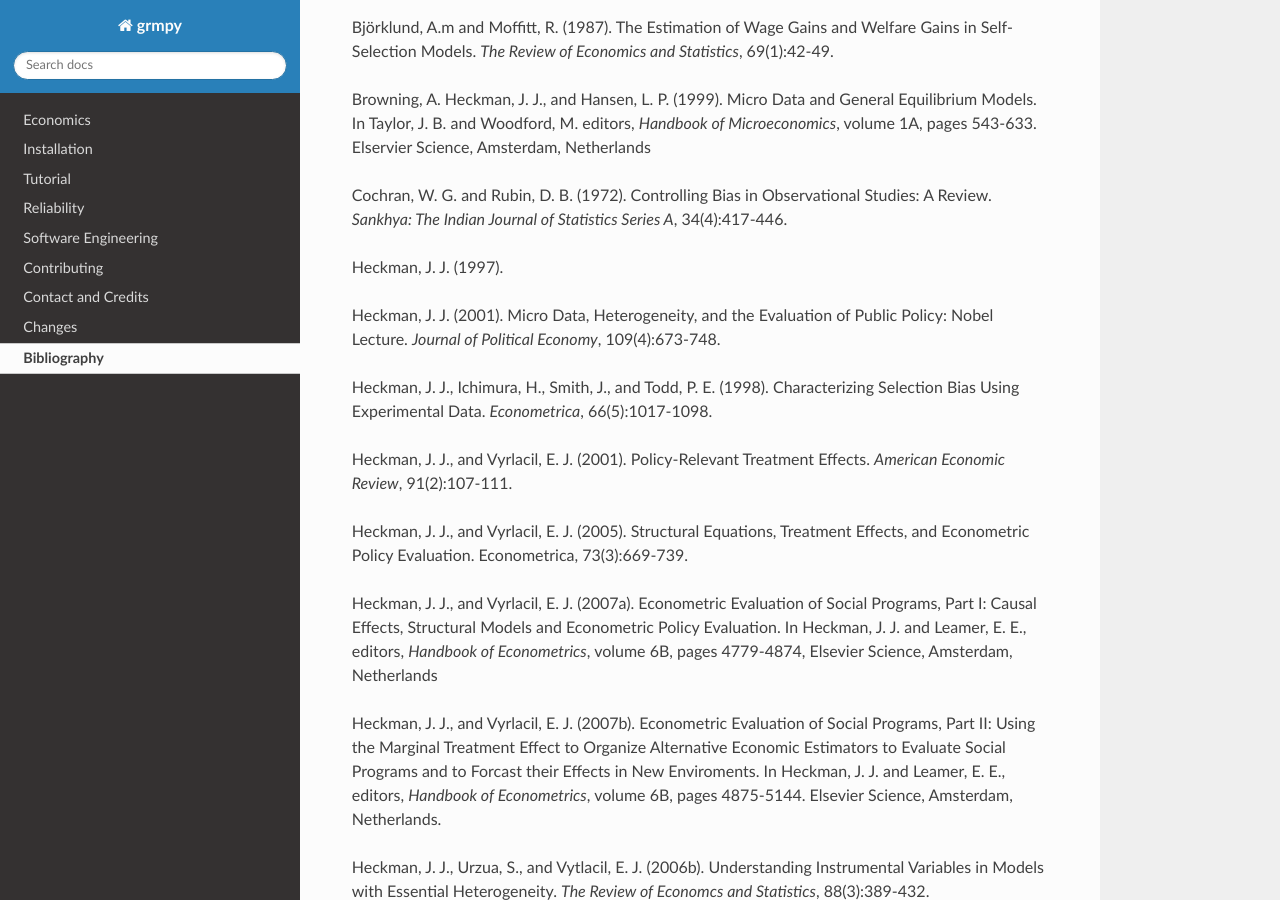
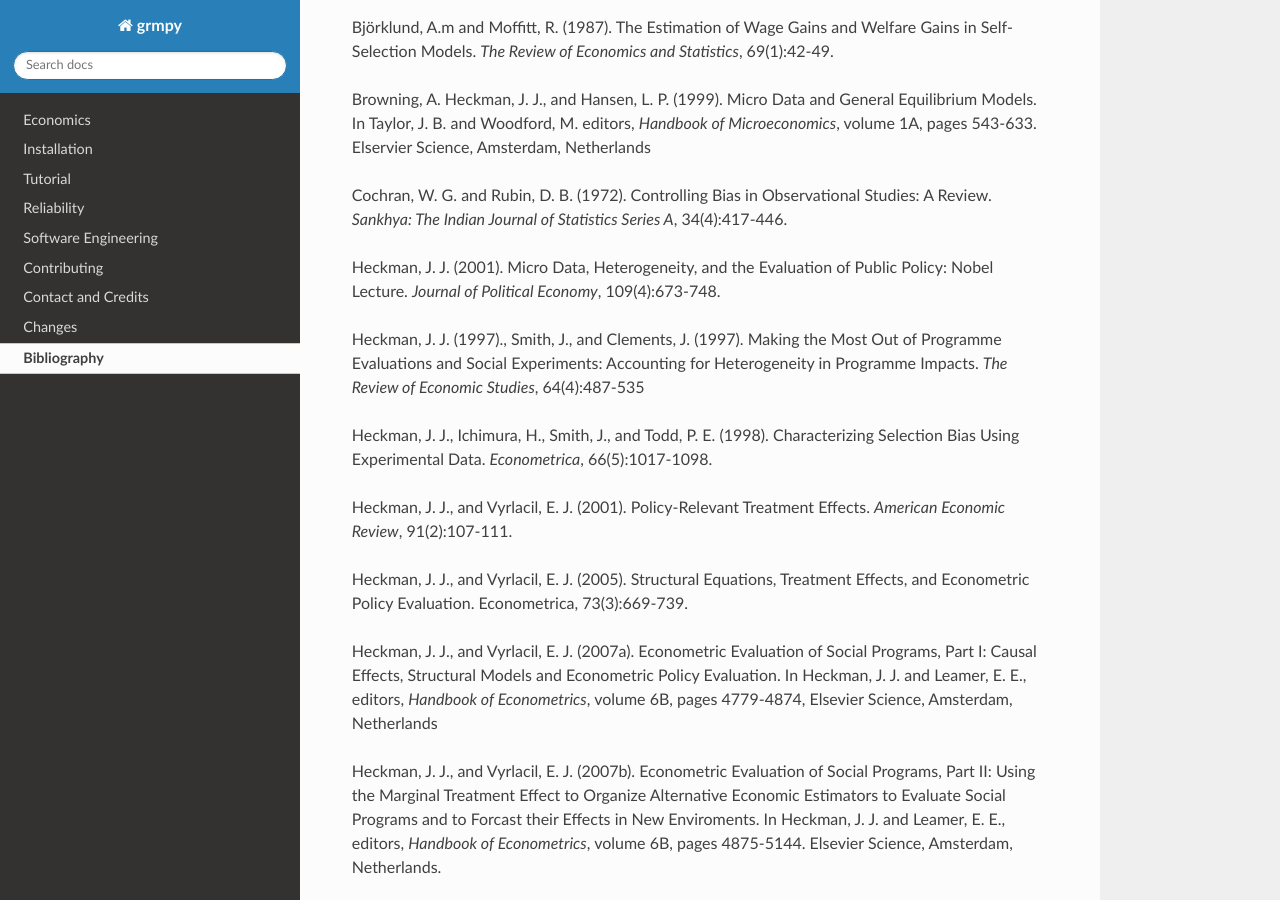
Before and after one commit to OpenSourceEconomics/grmpy, a Sphinx documentation site: the page built from docs/bibliography.rst, in a window 1280 px wide and 900 px high, scrolled down 360 px. Built offline with Sphinx 7.4.7 and the Read the Docs theme 2.0.0, drawn with Linux system fonts in a browser that asks for light colours.

Commit message:
Update bibliography.rst

```diff
--- a/docs/bibliography.rst
+++ b/docs/bibliography.rst
@@ -11,9 +11,9 @@
 
 Cochran, W. G. and Rubin, D. B. (1972). Controlling Bias in Observational Studies: A Review. *Sankhya: The Indian Journal of Statistics Series A*, 34(4):417-446.
 
-Heckman, J. J. (1997).
+Heckman, J. J. (2001). Micro Data, Heterogeneity, and the Evaluation of Public Policy: Nobel Lecture. *Journal of Political Economy*, 109(4):673-748.
 
-Heckman, J. J. (2001). Micro Data, Heterogeneity, and the Evaluation of Public Policy: Nobel Lecture. *Journal of Political Economy*, 109(4):673-748.
+Heckman, J. J. (1997)., Smith, J., and Clements, J. (1997).  Making the Most Out of Programme Evaluations and Social Experiments: Accounting for Heterogeneity in Programme Impacts. *The Review of Economic Studies*, 64(4):487-535
 
 Heckman, J. J., Ichimura, H., Smith, J., and Todd, P. E. (1998). Characterizing Selection Bias Using Experimental Data. *Econometrica*, 66(5):1017-1098.
 
```
